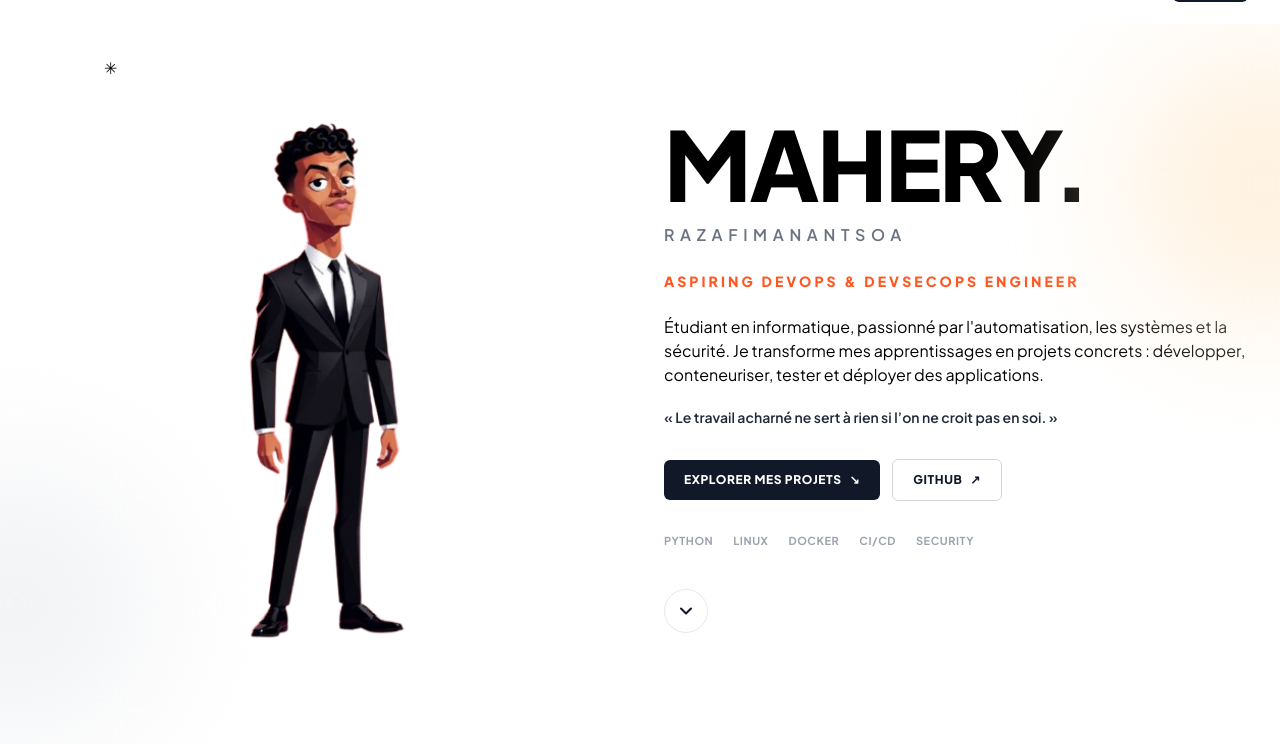
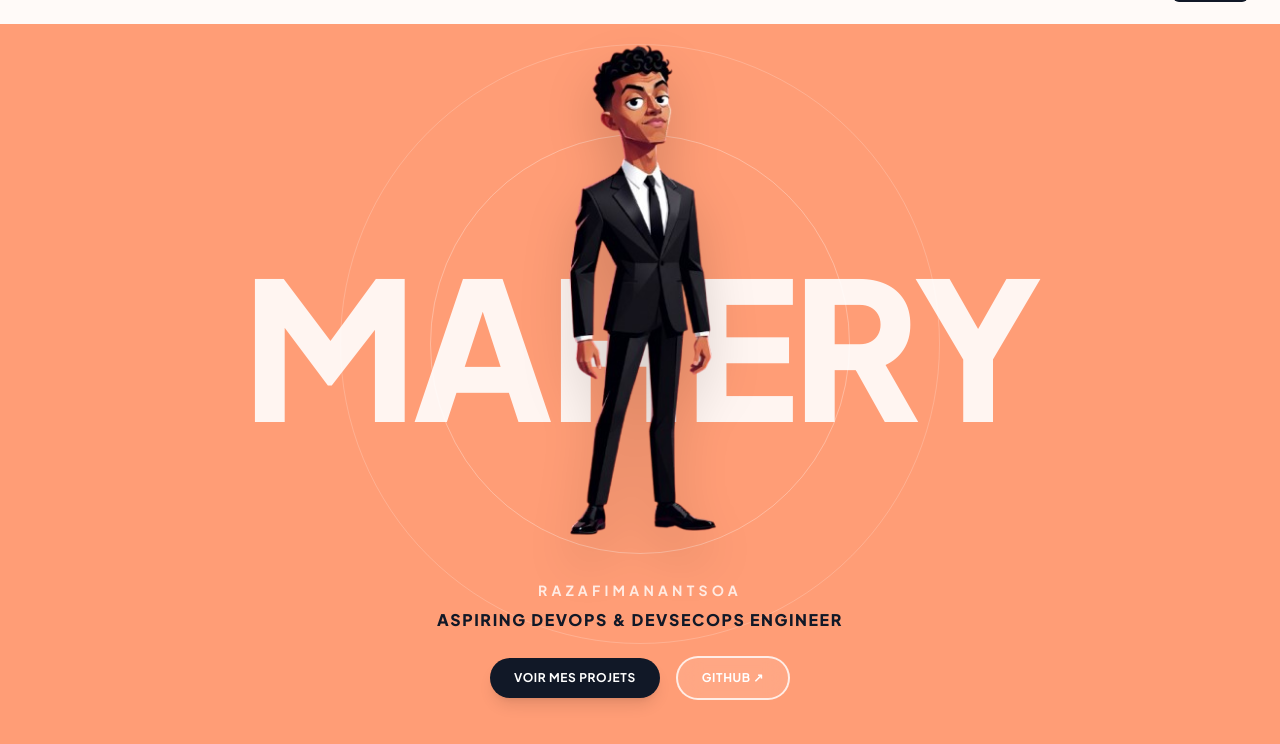
Before and after one commit to deep-awak/deep-awak.github.io, a plain HTML site: page index.html in a window 1280 px wide. Shown: the part 56-800 px from the top of the page. Drawn offline with nearby package versions, Linux system fonts and the light colour scheme.

Commit message:
Refactor accueil section with new layout and design
Replaced the accueil section with a new layout and design, including background circles and updated content structure.

```diff
--- a/index.html
+++ b/index.html
@@ -134,59 +134,57 @@
   </header>
 
   <main id="main">
-    <section id="accueil" class="relative overflow-hidden pt-28 pb-16 md:flex md:min-h-screen md:items-center md:pb-20">
-      <div class="pointer-events-none absolute -right-32 top-24 h-72 w-72 rounded-full bg-orange-100/70 blur-3xl"
-        aria-hidden="true"></div>
-      <div class="pointer-events-none absolute -left-32 bottom-0 h-72 w-72 rounded-full bg-gray-100 blur-3xl"
-        aria-hidden="true"></div>
-      <div class="mx-auto grid w-full max-w-7xl items-center gap-8 px-4 md:grid-cols-2 md:gap-12 md:px-8">
-        <div class="hero-stage hero-art relative mx-auto w-[min(78vw,390px)] md:w-[440px]">
-          <div class="hero-grid" aria-hidden="true"></div>
-          <div class="hero-ring" aria-hidden="true"></div>
-          <span class="hero-cross" aria-hidden="true">✳</span>
-          <span class="hero-orbit" aria-hidden="true"></span>
-          <span class="hero-orbit orbit-two" aria-hidden="true"></span>
-          <div class="hero-sun" aria-hidden="true"></div>
-          <img class="hero-img" src="./assets/media/images/full.png" alt="Illustration de Mahery" width="896"
-            height="1195">
+<section id="accueil" class="relative flex min-h-screen w-full items-center justify-center overflow-hidden bg-[#ff9d76] text-white">
+  <!-- Cercles décoratifs d'arrière-plan -->
+  <div class="pointer-events-none absolute inset-0 flex items-center justify-center">
+    <div class="h-[450px] w-[450px] rounded-full border border-white/20 sm:h-[600px] sm:w-[600px]"></div>
+    <div class="absolute h-[320px] w-[320px] rounded-full border border-white/30 sm:h-[420px] sm:w-[420px]"></div>
   </div>
-        <div class="hero-copy text-center md:text-left">
-          <h1 class="reveal mt-6 text-6xl font-black uppercase leading-[0.9] tracking-tight sm:text-7xl lg:text-8xl">
-            Mahery<span class="hero-title-accent">.</span>
+
+  <!-- Conteneur Principal -->
+  <div class="relative z-10 flex w-full max-w-7xl flex-col items-center justify-center px-4 text-center">
+
+    <!-- Grand Titre en Arrière-plan de l'image -->
+    <h1 class="pointer-events-none absolute select-none text-[18vw] font-black uppercase leading-none tracking-tight text-white/90 sm:text-[15vw]">
+      MAHERY
     </h1>
-          <p class="reveal mt-3 text-sm font-semibold tracking-[0.35em] text-gray-500 sm:text-base">RAZAFIMANANTSOA</p>
-          <p class="reveal mt-6 text-xs font-extrabold tracking-[0.22em] text-brand sm:text-sm">ASPIRING DEVOPS &amp;
-            DEVSECOPS ENGINEER</p>
-          <p class="hero-role reveal mx-auto mt-6 md:mx-0">
-            Étudiant en informatique, passionné par l'automatisation, les systèmes et la sécurité.
-            Je transforme mes apprentissages en projets concrets : développer, conteneuriser,
-            tester et déployer des applications.
+
+    <!-- Image Personnage Centrée -->
+    <div class="relative z-10 my-4 max-w-[280px] drop-shadow-2xl sm:max-w-[360px] md:max-w-[420px]">
+      <img
+        src="./assets/media/images/full.png"
+        alt="Illustration de Mahery"
+        class="h-auto w-full object-contain"
+      />
+    </div>
+
+    <!-- Contenu Texte Concis sous la photo -->
+    <div class="relative z-20 max-w-xl">
+      <p class="text-xs font-bold uppercase tracking-[0.3em] text-white/80 sm:text-sm">
+        RAZAFIMANANTSOA
       </p>
-          <p class="reveal mt-5 text-sm font-semibold text-gray-800">
-            « Le travail acharné ne sert à rien si l’on ne croit pas en soi. »
+
+      <p class="mt-2 text-sm font-extrabold tracking-widest text-gray-900 sm:text-base">
+        ASPIRING DEVOPS &amp; DEVSECOPS ENGINEER
       </p>
-          <div class="hero-actions reveal mt-8 flex flex-wrap items-center justify-center gap-3 md:justify-start">
-            <a href="#projets"
-              class="inline-flex items-center gap-2 rounded-md bg-gray-900 px-5 py-3 text-xs font-extrabold tracking-wider text-white hover:bg-brand">
-              EXPLORER MES PROJETS <span aria-hidden="true">↘</span>
+
+      <!-- Actions / Boutons -->
+      <div class="mt-6 flex flex-wrap items-center justify-center gap-4">
+        <a
+          href="#projets"
+          class="rounded-full bg-gray-900 px-6 py-3 text-xs font-bold uppercase tracking-wider text-white shadow-lg transition hover:bg-black hover:scale-105"
+        >
+          Voir mes projets
         </a>
-            <a href="https://github.com/Deep-awak" target="_blank" rel="noopener"
-              class="inline-flex items-center gap-2 rounded-md border border-gray-300 px-5 py-3 text-xs font-extrabold tracking-wider text-gray-900 hover:border-brand hover:text-brand">
-              GITHUB <span aria-hidden="true">↗</span>
+        <a
+          href="https://github.com/Deep-awak"
+          target="_blank"
+          rel="noopener"
+          class="rounded-full border-2 border-white/80 bg-white/10 px-6 py-3 text-xs font-bold uppercase tracking-wider text-white backdrop-blur-md transition hover:bg-white hover:text-gray-900 hover:scale-105"
+        >
+          GitHub ↗
         </a>
       </div>
-          <div
-            class="reveal mt-8 flex flex-wrap justify-center gap-x-5 gap-y-2 text-[11px] font-bold uppercase tracking-wider text-gray-400 md:justify-start">
-            <span>Python</span><span>Linux</span><span>Docker</span><span>CI/CD</span><span>Security</span>
-          </div>
-          <a href="#projets"
-            class="hero-scroll mx-auto mt-10 grid h-11 w-11 place-items-center rounded-full border border-gray-200 text-gray-900 transition hover:border-brand hover:text-brand md:mx-0"
-            aria-label="Voir les projets">
-            <svg width="20" height="20" viewBox="0 0 24 24" fill="none" stroke="currentColor" stroke-width="2.5"
-              stroke-linecap="round" stroke-linejoin="round" aria-hidden="true">
-              <path d="M6 9l6 6 6-6" />
-            </svg>
-          </a>
     </div>
   </div>
 </section>
```
Lines whose indentation alone changed are shown as unchanged.
